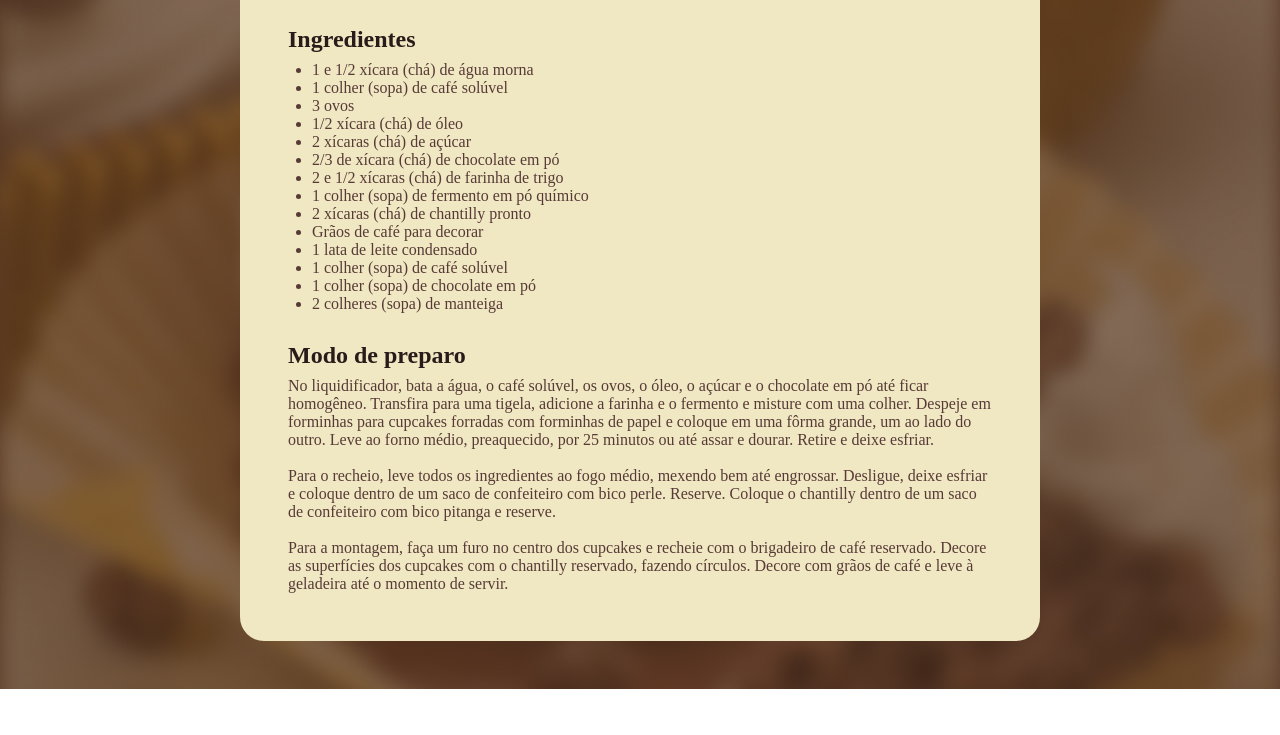
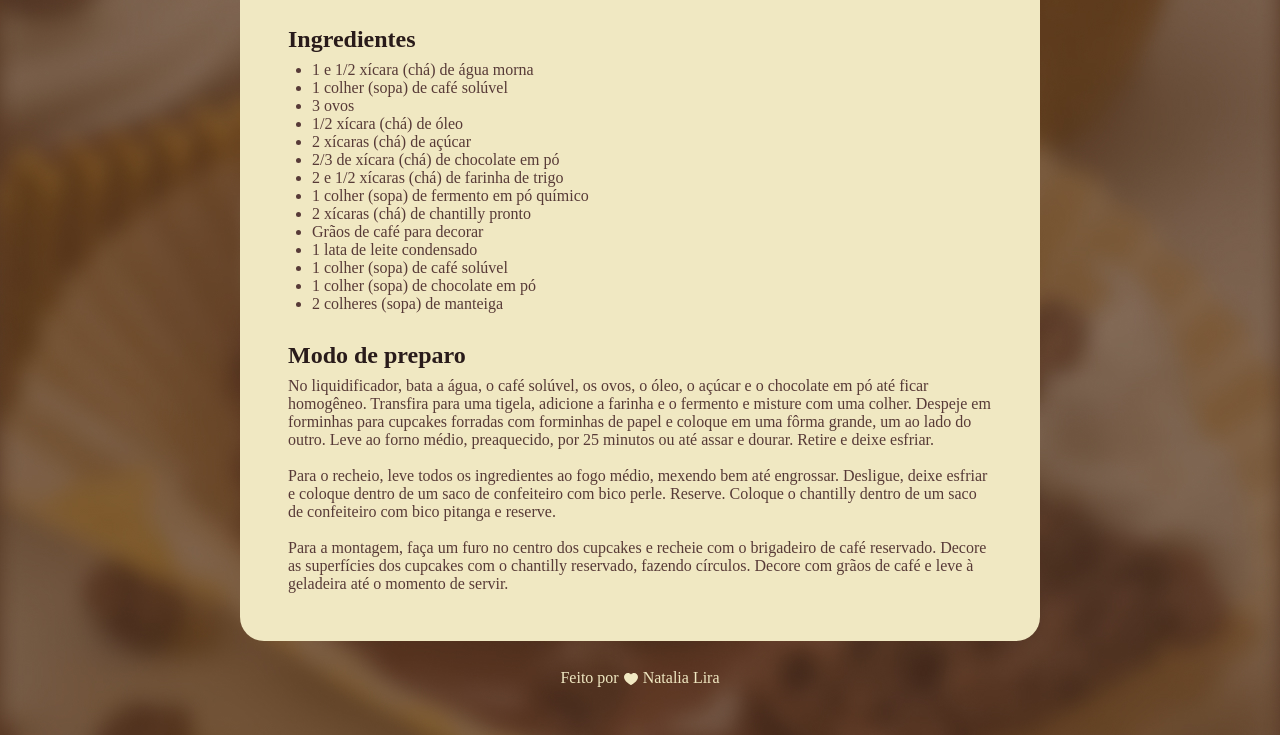
Before and after one commit to Natilira/projeto-pagina-de-receita, a plain HTML site: page index.html in a window 1280 px wide. Shown: the part 669-1404 px from the top of the page. Before the commit the page ends 1358 px from the top, so only its background shows below. Drawn offline with Linux system fonts and the light colour scheme; a web font is replaced by a local one.

Commit message:
adicionando footer

```diff
--- a/index.html
+++ b/index.html
@@ -56,6 +56,8 @@
         </main>
     </div>
 
-
+    <footer>
+        Feito por <img src="assets/heart.svg" alt="Coracao"> Natalia Lira
+    </footer>
 </body>
 </html>
--- a/style.css
+++ b/style.css
@@ -21,7 +21,7 @@ body{
     padding: 24px;
     background-color: #F0E8C2;
     border-radius: 24px;
-    margin: 48px auto;
+    margin: 48px auto 28px;
 }
 
 img{
@@ -59,3 +59,13 @@ h1, h2 {
 ul{
     padding-left: 24px;
 }
+
+footer{
+    color: #F0E8C2;
+    text-align: center;
+    padding-bottom: 48px;
+}
+
+footer img{
+    vertical-align: middle;
+}
```
Also changed, not shown: assets/heart.svg (added).
